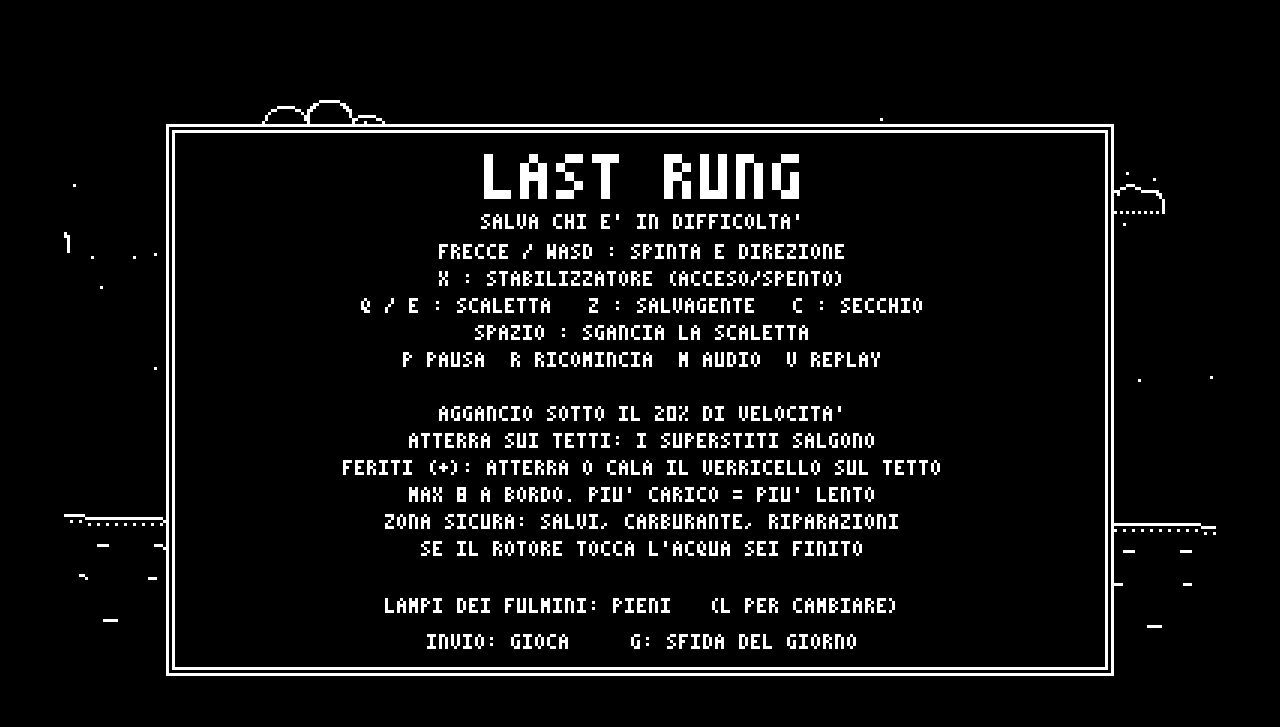
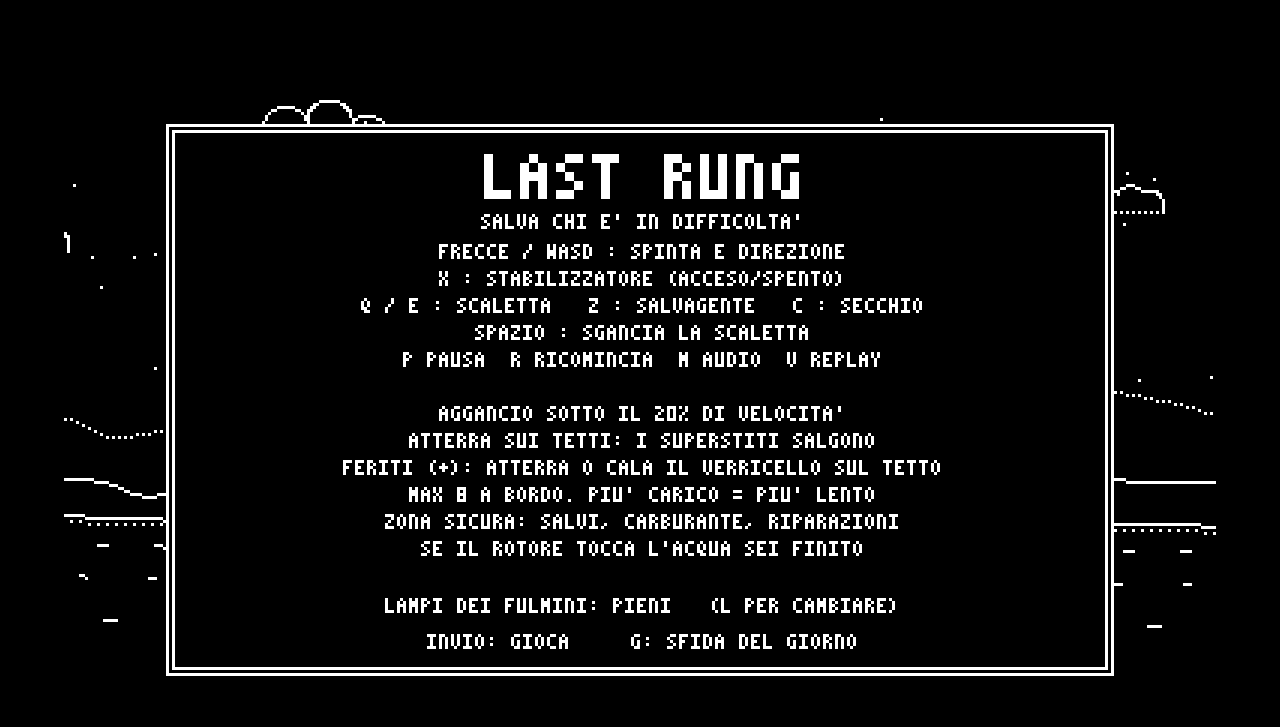
Before and after one commit to RickyLeRoi/Last-Rung, a website: page games/last-rung/index.html in a window 1280 px wide. Drawn offline with Linux system fonts and the light colour scheme.

Commit message:
feat(engine): add parallax backdrop layers feat(last-rung): add parallax backdrop

```diff
--- /dev/null
+++ b/engine/gfx/parallax.js
@@ -0,0 +1,139 @@
+// engine/gfx/parallax.js
+'use strict';
+/*
+ * Backdrop layers that scroll at a fraction of the camera, drawn behind the scene (screen coordinates, identity transform).
+ * Depth in one bit: farther layers use sparser dither and dotted edges, nearer ones denser dither or plain black.
+ * A layer is { factor, factorY, offsetX, wrap, baseY, profile, fill, edge, details }:
+ *   factor / factorY: share of the camera movement on x / y (0 = still like the sky, 1 = moves with the scene; factorY default 0)
+ *   profile: Int16Array of silhouette tops in layer coordinates, one per column; a top >= baseY means an empty column
+ *   offsetX: layer x of profile[0] (default 0); wrap: repeat the profile forever (default true), otherwise empty outside it
+ *   baseY: bottom of the silhouette (usually the horizon: water or ground hide what is below)
+ *   fill: a Gfx pattern (white lit through the pattern) or a colour string such as '#000' (plain silhouette)
+ *   edge: 'solid', 'dotted' or null (top outline, with vertical joins where the profile steps)
+ *   details: flat [x, y, ...] white pixels in layer coordinates (lit windows, far lights), drawn only inside the silhouette
+ * Generators take the game's own generator (mulberry32), never the simulation Rng: a backdrop is render data.
+ */
+const Parallax = (() => {
+  const { canvasContext, SCREEN_WIDTH } = Gfx;
+  const EMPTY = 32767;
+
+  function topAt(layer, layerX) {
+    const profile = layer.profile, length = profile.length;
+    let index = layerX - (layer.offsetX || 0);
+    if (layer.wrap === false) { if (index < 0 || index >= length) return EMPTY; } else index = ((index % length) + length) % length;
+    const top = profile[index];
+    return top >= layer.baseY ? EMPTY : top;
+  }
+
+  const shiftX = (layer, cameraX) => round(cameraX * layer.factor);
+  const shiftY = (layer, cameraY) => round((cameraY || 0) * (layer.factorY || 0));
+
+  function fillRun(layer, column, width, top, bottom) {
+    if (typeof layer.fill === 'string') { canvasContext.fillStyle = layer.fill; canvasContext.fillRect(column, top, width, bottom - top); return; }
+    canvasContext.fillStyle = '#fff'; canvasContext.fillRect(column, top, width, bottom - top);
+    canvasContext.fillStyle = layer.fill; canvasContext.fillRect(column, top, width, bottom - top);
+  }
+
+  // Top outline plus the vertical joins where the profile steps (down to the base next to an empty column).
+  function drawEdges(layer, tops, offsetX, offsetY, bottom) {
+    const isDotted = layer.edge === 'dotted';
+    const screenTop = column => tops[column + 1] === EMPTY ? bottom : tops[column + 1] - offsetY;
+    let runStart = 0;
+    for (let column = 0; column <= SCREEN_WIDTH; column++) {
+      const top = column < SCREEN_WIDTH ? screenTop(column) : -1, previousTop = screenTop(column - 1);
+      // solid edges: one rectangle per run of equal tops
+      if (!isDotted && column > 0 && top !== previousTop) {
+        if (previousTop < bottom) canvasContext.fillRect(runStart, previousTop, column - runStart, 1);
+        runStart = column;
+      }
+      if (column === SCREEN_WIDTH) break;
+      if (isDotted && top < bottom && ((column + offsetX) & 1) === 0) canvasContext.fillRect(column, top, 1, 1);
+      if (previousTop === top) continue;
+      const joinColumn = previousTop < top ? column - 1 : column, joinTop = Math.min(top, previousTop) + 1, joinBottom = Math.max(top, previousTop);
+      if (!isDotted) { if (joinBottom > joinTop) canvasContext.fillRect(joinColumn, joinTop, 1, joinBottom - joinTop); continue; }
+      for (let y = joinTop; y < joinBottom; y++) if ((y & 1) === 0) canvasContext.fillRect(joinColumn, y, 1, 1);
+    }
+  }
+
+  function drawDetails(layer, tops, offsetX, offsetY) {
+    const details = layer.details || [], period = layer.wrap === false ? 0 : layer.profile.length;
+    for (let i = 0; i < details.length; i += 2) {
+      const firstColumn = details[i] + (layer.offsetX || 0) - offsetX, y = details[i + 1];
+      for (let column = period ? ((firstColumn % period) + period) % period : firstColumn; column < SCREEN_WIDTH; column += period || Infinity) {
+        if (column >= 0 && y > tops[column + 1] && y < layer.baseY) canvasContext.fillRect(column, y - offsetY, 1, 1);
+      }
+    }
+  }
+
+  function drawLayer(layer, cameraX, cameraY) {
+    const offsetX = shiftX(layer, cameraX), offsetY = shiftY(layer, cameraY), bottom = layer.baseY - offsetY;
+    const tops = new Int16Array(SCREEN_WIDTH + 1);
+    for (let column = -1; column < SCREEN_WIDTH; column++) tops[column + 1] = topAt(layer, column + offsetX);
+    if (layer.fill) {
+      for (let column = 0; column < SCREEN_WIDTH;) {
+        const top = tops[column + 1];
+        let runEnd = column + 1;
+        while (runEnd < SCREEN_WIDTH && tops[runEnd + 1] === top) runEnd++;
+        if (top !== EMPTY) fillRun(layer, column, runEnd - column, top - offsetY, bottom);
+        column = runEnd;
+      }
+    }
+    canvasContext.fillStyle = '#fff';
+    if (layer.edge) drawEdges(layer, tops, offsetX, offsetY, bottom);
+    drawDetails(layer, tops, offsetX, offsetY);
+  }
+
+  // Farthest first. Leaves fillStyle at '#fff'.
+  function draw(layers, cameraX, cameraY) {
+    for (const layer of layers) drawLayer(layer, cameraX, cameraY);
+    canvasContext.fillStyle = '#fff';
+  }
+
+  // Screen columns hidden by the layers, in the format of Sky.drawNight covers: flat [fromX, toX, y, ...].
+  function covers(layers, cameraX, cameraY) {
+    const result = [];
+    for (const layer of layers) {
+      const offsetX = shiftX(layer, cameraX), offsetY = shiftY(layer, cameraY);
+      for (let column = 0; column < SCREEN_WIDTH;) {
+        const top = topAt(layer, column + offsetX);
+        let runEnd = column + 1;
+        while (runEnd < SCREEN_WIDTH && topAt(layer, runEnd + offsetX) === top) runEnd++;
+        if (top !== EMPTY) result.push(column, runEnd, top - offsetY - 1);
+        column = runEnd;
+      }
+    }
+    return result;
+  }
+
+  /*
+   * Periodic ridge (hills, mountains): control points every `step` px, smoothly interpolated, plus a finer octave
+   * (`roughness` 0..1 of the amplitude). Tops lie between baseY - lowest - amplitude and baseY - lowest. period must be a multiple of step.
+   */
+  function ridge(random, { period, step, baseY, lowest, amplitude, roughness = 0 }) {
+    const coarse = Array.from({ length: period / step }, () => random());
+    const fineStep = Math.max(2, step >> 2);
+    const fine = Array.from({ length: period / fineStep }, () => random());
+    const smooth = (points, pointStep, x) => {
+      const index = Math.floor(x / pointStep), fraction = (x - index * pointStep) / pointStep, eased = fraction * fraction * (3 - 2 * fraction);
+      const from = points[index % points.length], to = points[(index + 1) % points.length];
+      return from + (to - from) * eased;
+    };
+    const profile = new Int16Array(period);
+    for (let x = 0; x < period; x++) {
+      const height = smooth(coarse, step, x) * (1 - roughness) + smooth(fine, fineStep, x) * roughness;
+      profile[x] = round(baseY - lowest - height * amplitude);
+    }
+    return profile;
+  }
+
+  // Rectangles { x, y, w } (x from offsetX) into a profile: the highest top wins where they overlap.
+  function blocks(rectangles, offsetX, length) {
+    const profile = new Int16Array(length).fill(EMPTY);
+    for (const rectangle of rectangles) {
+      for (let x = Math.max(0, rectangle.x - offsetX); x < Math.min(length, rectangle.x - offsetX + rectangle.w); x++) if (rectangle.y < profile[x]) profile[x] = rectangle.y;
+    }
+    return profile;
+  }
+
+  return { draw, covers, ridge, blocks };
+})();
--- /dev/null
+++ b/games/last-rung/src/backdrop.js
@@ -0,0 +1,47 @@
+// games/last-rung/src/backdrop.js
+'use strict';
+// Parallax backdrop per scenario. Own generator: the level layout and the simulation never see these numbers.
+const BACKDROP_SEED_SALT = 0x2545f491;
+
+function backdropLights(random, layer, count, clusterWidth) {
+  const profile = layer.profile, details = [];
+  const centerX = Math.floor(random() * profile.length);
+  for (let i = 0; i < count; i++) {
+    const x = (centerX + Math.floor(random() * clusterWidth)) % profile.length, room = layer.baseY - profile[x] - 3;
+    if (room > 0) details.push(x, profile[x] + 2 + Math.floor(random() * room));
+  }
+  return details;
+}
+
+function cityLayer(skyline, horizon) {
+  if (!skyline.length) return null;
+  const offsetX = skyline[0].x, last = skyline[skyline.length - 1];
+  const blocks = skyline.map(building => ({ x: building.x, y: building.y, w: building.w + 1 }));
+  const details = [];
+  for (const building of skyline) for (let i = 0; i < building.lights.length; i += 2) details.push(building.x + building.lights[i] - offsetX, building.y + building.lights[i + 1]);
+  return { factor: 0.35, offsetX, wrap: false, baseY: horizon, profile: Parallax.blocks(blocks, offsetX, last.x + last.w + 1 - offsetX), fill: '#000', edge: 'dotted', details };
+}
+
+function makeBackdrop(level) {
+  const random = mulberry32((level.spec.seed ^ BACKDROP_SEED_SALT) >>> 0), horizon = level.horizon, config = CONFIG.backdrop;
+  const ridgeLayer = (shape, factor, fill, edge) => ({ factor, baseY: horizon, profile: Parallax.ridge(random, { ...shape, baseY: horizon }), fill, edge });
+  const layers = [];
+  if (level.sc.id === 'storm') {
+    layers.push(ridgeLayer(config.stormCoast, 0.04, '#000', 'dotted'));
+  } else if (level.sc.id === 'sea') {
+    layers.push(ridgeLayer(config.seaMountains, 0.04, '#000', 'dotted'));
+    const coast = ridgeLayer(config.seaCoast, 0.1, '#000', 'solid');
+    coast.details = [];
+    for (let village = 0; village < config.villages; village++) coast.details.push(...backdropLights(random, coast, 6, 40));
+    layers.push(coast);
+  } else {
+    const shapes = level.sc.id === 'fire' ? config.fire : config.city;
+    layers.push(ridgeLayer(shapes.mountains, 0.05, '#000', 'dotted'));
+    const hills = ridgeLayer(shapes.hills, 0.15, Gfx.DARK, 'solid');
+    hills.details = backdropLights(random, hills, 10, hills.profile.length);
+    layers.push(hills);
+  }
+  const city = cityLayer(level.skyline, horizon);
+  if (city) layers.push(city);
+  return layers;
+}
--- a/games/last-rung/src/config.js
+++ b/games/last-rung/src/config.js
@@ -50,6 +50,21 @@ const CONFIG = (() => {
     panic: { run: 0.9, hesitate: 70, reach: 20, reachUp: 14, reachDown: 36, jumpVx: 0.9, jumpVy: 1.1 },
     night: { cone: 0.36, coneLen: 140, halo: 22, safe: 30, fire: 22 },
     fog: { from: 10, clear: 60, thin: 96, fire: 16 },   // fog from level 10: clear radius and radius beyond which almost nothing is visible
+    // parallax ridges (px): tops between horizon - lowest - amplitude and horizon - lowest; period is a multiple of step
+    backdrop: {
+      seaMountains: { period: 768, step: 64, lowest: 14, amplitude: 36, roughness: 0.25 },
+      seaCoast: { period: 576, step: 48, lowest: 6, amplitude: 14, roughness: 0.35 },
+      villages: 3,
+      stormCoast: { period: 768, step: 64, lowest: 2, amplitude: 18, roughness: 0.3 },
+      city: {
+        mountains: { period: 768, step: 96, lowest: 46, amplitude: 44, roughness: 0.2 },
+        hills: { period: 576, step: 48, lowest: 18, amplitude: 28, roughness: 0.3 },
+      },
+      fire: {
+        mountains: { period: 768, step: 96, lowest: 56, amplitude: 50, roughness: 0.2 },
+        hills: { period: 576, step: 48, lowest: 24, amplitude: 30, roughness: 0.3 },
+      },
+    },
     // turning: flips when already flying in the new direction, or when held (immediately on the ground)
     turn: { moving: 0.15, hold: 36 },
     // ladder snagged on cables and pylons: pull force, frames until it tears free
--- a/games/last-rung/src/level.js
+++ b/games/last-rung/src/level.js
@@ -131,6 +131,7 @@ function genLevel(spec) {
 
   function buildSea(storm) {
     const base = storm ? 140 : 150, amplitude = 1 + loop * 0.12;
+    level.horizon = base;
     level.water = storm
       ? makeWater(base, [6.2 * amplitude, 3 * amplitude, 1.4], [1.3, 1.9, 3.1], null, level.worldW)
       : makeWater(base, [3 * amplitude, 1.6, 0.8], [1.0, 1.6, 2.7], null, level.worldW);
@@ -181,6 +182,7 @@ function genLevel(spec) {
 
   function buildFlood() {
     const base = 168;
+    level.horizon = base;
     level.water = makeWater(base, [1.4, 0.8, 0.4], [0.8, 1.3, 2.1], null, level.worldW);
     level.rain = 0.35;
     const buildings = [];
@@ -241,6 +243,7 @@ function genLevel(spec) {
 
   function buildFire() {
     const groundY = 190;
+    level.horizon = groundY;
     level.water = makeWater(195, [1, 0.6, 0.3], [0.9, 1.5, 2.3], [[480, 620]], level.worldW, [0.05, 0.09, 0.15]);
     level.solids.push({ kind: 'ground', x: 0, y: groundY, w: 480, h: 40 }, { kind: 'ground', x: 620, y: groundY, w: level.worldW - 620, h: 40 });
     const buildings = [];
@@ -285,6 +288,7 @@ function genLevel(spec) {
 
   function buildTutorial() {
     const base = 168;
+    level.horizon = base;
     level.worldW = 480;
     level.sc = { id: 'flood', name: 'ADDESTRAMENTO', hint: '' };
     level.water = makeWater(base, [1, 0.6, 0.3], [0.8, 1.3, 2.1], null, level.worldW);
@@ -352,5 +356,6 @@ function genLevel(spec) {
   if (level.night) level.moonFull = random() < 0.5;
 
   level.total = level.people.filter(person => person.kind !== 'dog').length;
+  level.backdrop = makeBackdrop(level);
   return level;
 }
--- a/games/last-rung/src/render.js
+++ b/games/last-rung/src/render.js
@@ -44,13 +44,7 @@ function drawBackground() {
     const x = round((((cloud.x - cameraX * cloud.par + time * cloud.sp) % span) + span) % span - 120);
     for (let i = 0; i < cloud.pts.length; i += 2) canvasContext.fillRect(x + cloud.pts[i], cloud.y + cloud.pts[i + 1], 1, 1);
   }
-  for (const building of level.skyline) {
-    const x = round(building.x - cameraX * 0.35);
-    if (x + building.w < 0 || x > SCREEN_WIDTH) continue;
-    for (let edgeY = building.y; edgeY < building.bot; edgeY += 2) { canvasContext.fillRect(x, edgeY, 1, 1); canvasContext.fillRect(x + building.w, edgeY, 1, 1); }
-    for (let edgeX = x; edgeX <= x + building.w; edgeX += 2) canvasContext.fillRect(edgeX, building.y, 1, 1);
-    for (let i = 0; i < building.lights.length; i += 2) canvasContext.fillRect(x + building.lights[i], building.y + building.lights[i + 1], 1, 1);
-  }
+  Parallax.draw(level.backdrop, cameraX, 0);
 }
 
 function drawSolid(solid, cameraX) {
@@ -374,7 +368,7 @@ function drawNightSky(cameraX) {
   const level = game.L, heli = game.heli, covers = [];
   for (const solid of level.solids) covers.push(solid.x - cameraX - 1, solid.x + solid.w - cameraX + 1, solid.y - 1);
   for (const hazard of level.haz) covers.push(hazard.x0 - cameraX - 1, hazard.x1 - cameraX + 2, hazard.y0 - 2);
-  for (const building of level.skyline) { const x = round(building.x - cameraX * 0.35); covers.push(x - 1, x + building.w + 2, building.y - 1); }
+  covers.push(...Parallax.covers(level.backdrop, cameraX, 0));
   for (const fire of level.fires) covers.push(fire.x - cameraX - 4, fire.x + fire.w - cameraX + 4, fire.y - fire.h - 6);
   if (heli.state !== 'dead') covers.push(heli.x - cameraX - 2, heli.x + 34 - cameraX, heli.y - 2);
   const moon = level.moon ? { x: level.moon.x, y: level.moon.y, pixels: moonPixels(level) } : null;
```
Also changed, not shown: engine/test/unit.js (+38 -0 lines), games/last-rung/index.html (+2 -0 lines), engine/README.md.
